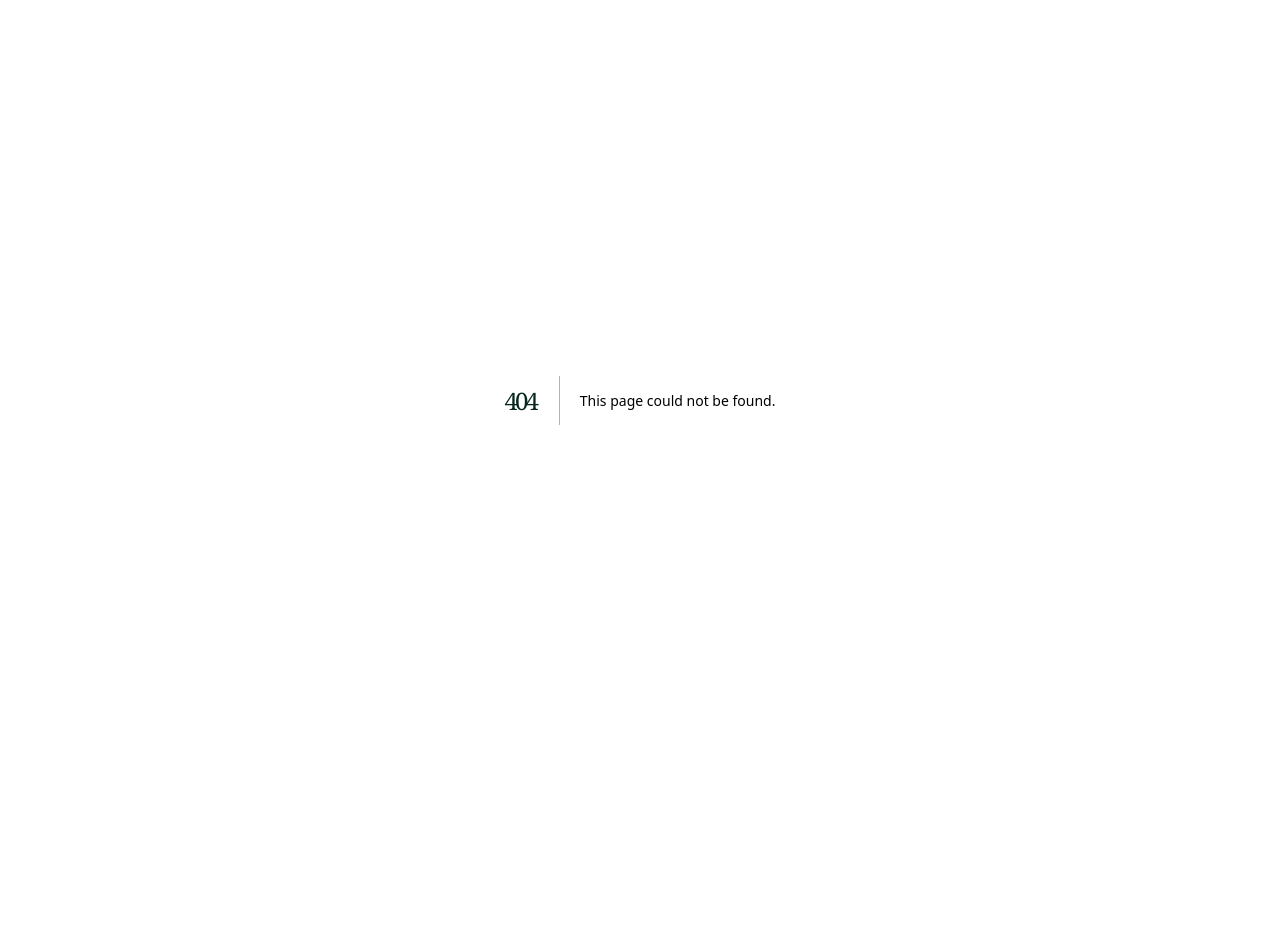
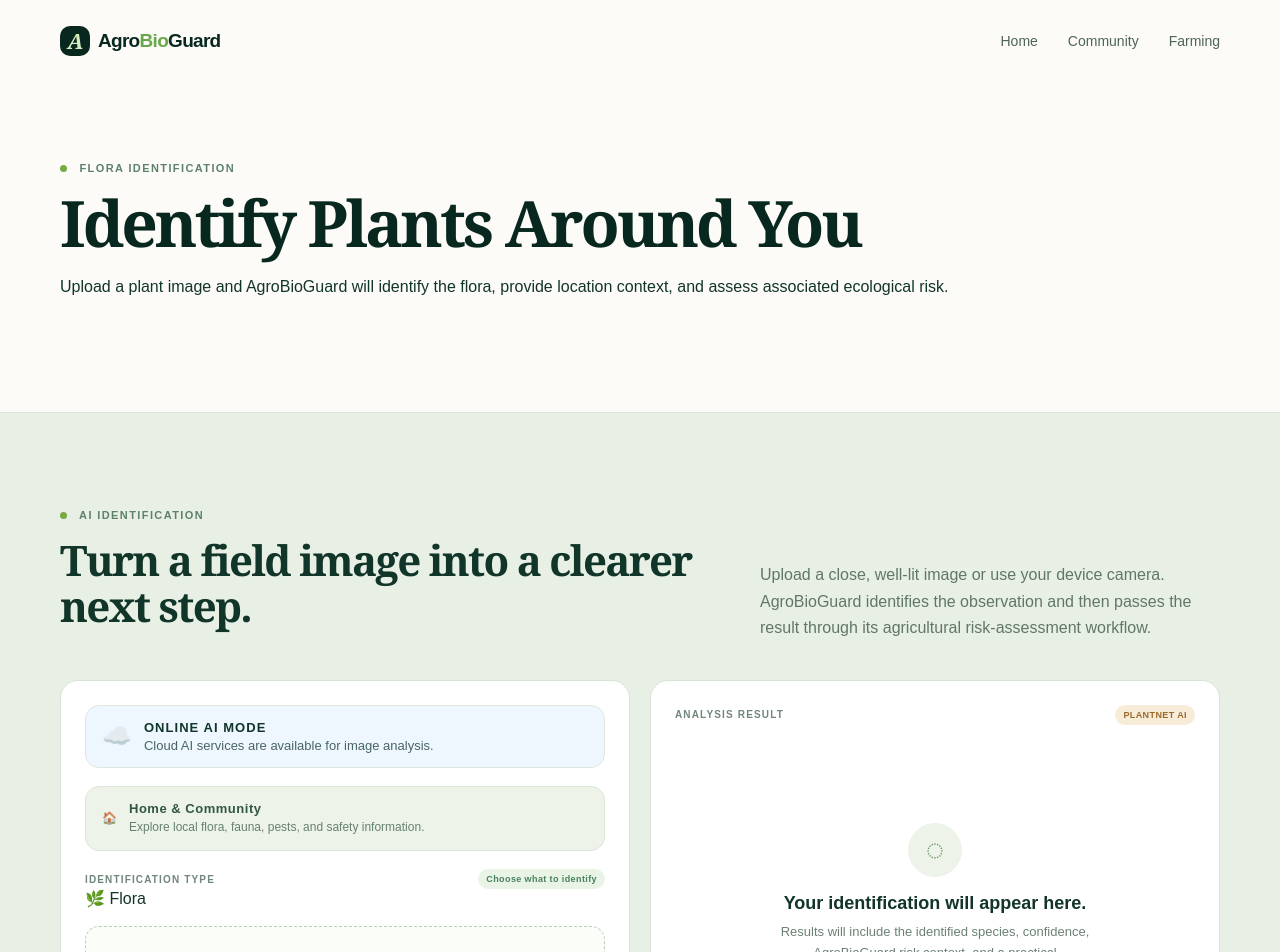
Before and after one commit to jobi41215-stack/agrobioguard, a Next.js app: page /flora in a window 1280 px wide. Before the commit this address had no page. Shown: the top 952 px of the page. Before the commit the page ends 800 px from the top, so only its background shows below. Built offline with nearby package versions, Linux system fonts and the light colour scheme.

Commit message:
Create separate flora and fauna workspaces

```diff
--- /dev/null
+++ b/app/flora/page.tsx
@@ -0,0 +1,72 @@
+import Link from "next/link";
+import { IdentificationWorkspace } from "@/components/identification-workspace";
+
+export default function FloraPage() {
+  return (
+    <main>
+      <nav
+        className="nav wrap"
+        aria-label="Flora navigation"
+      >
+        <a
+          className="brand"
+          href="/"
+          aria-label="AgroBioGuard home"
+        >
+          <span className="brand-mark">A</span>
+          <span>
+            Agro<span>Bio</span>Guard
+          </span>
+        </a>
+
+        <div className="nav-links">
+          <a href="/">Home</a>
+          <a href="/community">Community</a>
+          <a href="/farm">Farming</a>
+        </div>
+      </nav>
+
+      <section
+        className="section wrap"
+        style={{ paddingTop: "5rem" }}
+      >
+        <div className="section-heading">
+          <p className="eyebrow">
+            <i /> FLORA IDENTIFICATION
+          </p>
+
+          <h1>Identify Plants Around You</h1>
+
+          <p>
+            Upload a plant image and AgroBioGuard will
+            identify the flora, provide location context,
+            and assess associated ecological risk.
+          </p>
+        </div>
+      </section>
+
+      <IdentificationWorkspace
+        language="English"
+        connectivity="online"
+        viewMode="Home & Community"
+        initialIdentificationMode="flora"
+        lockedIdentificationMode="flora"
+      />
+
+      <section
+        className="section wrap"
+        style={{
+          paddingTop: "1rem",
+          paddingBottom: "5rem",
+        }}
+      >
+        <Link
+          className="button outline"
+          href="/community"
+        >
+          ← Back to Community
+        </Link>
+      </section>
+    </main>
+  );
+}
--- a/components/identification-workspace.tsx
+++ b/components/identification-workspace.tsx
@@ -44,11 +44,15 @@ type IdentificationWorkspaceProps = {
   language: string;
   connectivity: "online" | "offline";
   viewMode: "Home & Community" | "Smart Agriculture";
+  initialIdentificationMode?: IdentificationMode;
+  lockedIdentificationMode?: IdentificationMode;
 };
 export function IdentificationWorkspace({
   language,
   connectivity,
   viewMode,
+  initialIdentificationMode,
+  lockedIdentificationMode,
 }: IdentificationWorkspaceProps) {
   const t = getIdentificationTranslations(
     language as IdentificationLanguage,
@@ -57,7 +61,11 @@ const appT = getTranslations(
   language as SupportedLanguage,
 );
   const [identificationMode, setIdentificationMode] =
-    useState<IdentificationMode>("flora");
+  useState<IdentificationMode>(
+    lockedIdentificationMode ??
+      initialIdentificationMode ??
+      "flora",
+  );
   const [preview, setPreview] = useState<string>();
   const [fileName, setFileName] = useState("");
   const [image, setImage] = useState<File>();
@@ -489,6 +497,20 @@ setState("success");
   </div>
 
   <div className="mode-options">
+    {lockedIdentificationMode === "flora" ? (
+      <div className="mode-option active">
+        🌿 {t.flora}
+      </div>
+    ) : null}
+
+    {lockedIdentificationMode === "fauna" ? (
+      <div className="mode-option active">
+        🐾 {t.fauna}
+      </div>
+    ) : null}
+
+    {!lockedIdentificationMode ? (
+      <>
         <button
           type="button"
           className={
@@ -496,7 +518,9 @@ setState("success");
               ? "mode-option active"
               : "mode-option"
           }
-      onClick={() => setIdentificationMode("flora")}
+          onClick={() =>
+            setIdentificationMode("flora")
+          }
         >
           🌿 {t.flora}
         </button>
@@ -508,13 +532,16 @@ setState("success");
               ? "mode-option active"
               : "mode-option"
           }
-      onClick={() => setIdentificationMode("fauna")}
+          onClick={() =>
+            setIdentificationMode("fauna")
+          }
         >
           🐾 {t.fauna}
         </button>
+      </>
+    ) : null}
   </div>
 </div>
-
 {!preview ? (
               <div className="dropzone">
                 <span
```
Also changed, not shown: app/fauna/page.tsx (added, +72 -0 lines), components/product-shell.tsx (+15 -6 lines). Lines whose indentation alone changed are shown as unchanged.
